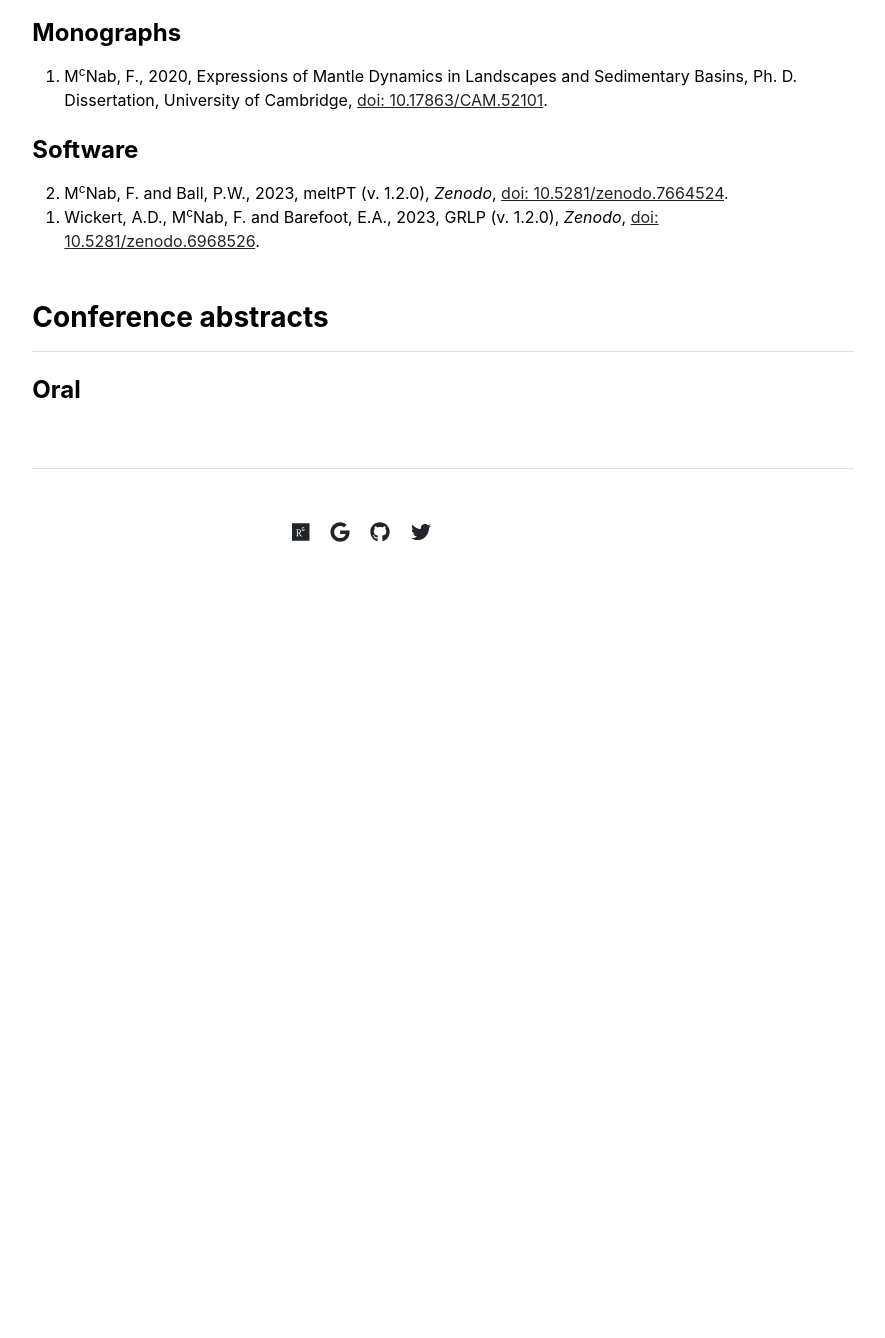
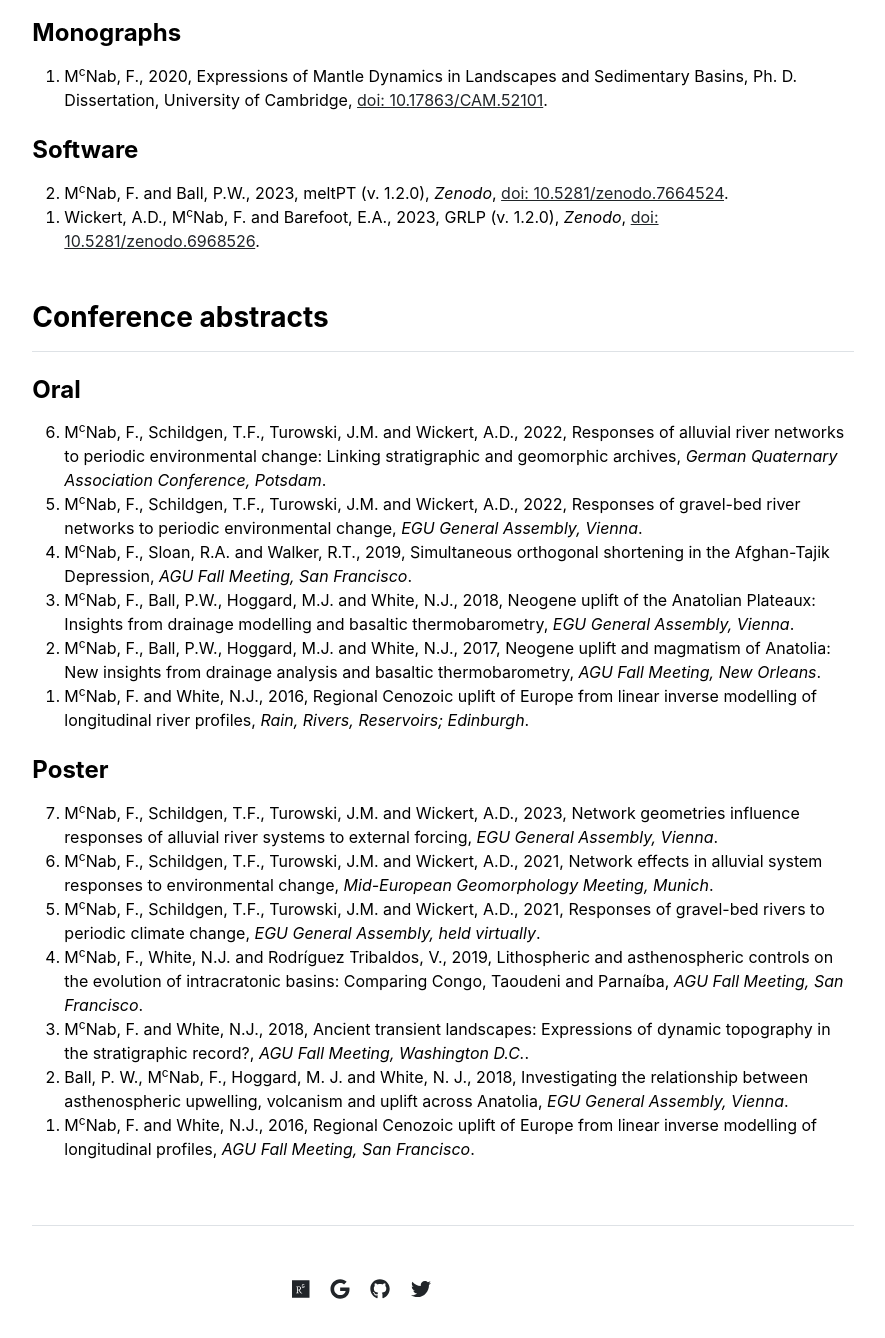
Before and after one commit to fmcnab/fmcnab.github.io, a Jekyll site: the page built from publications.md, in a window 1280 px wide and 1400 px high, scrolled down 609 px. Shown: the top 1338 px of the window, without its empty margins (197-1082 px from the left). Built offline with Jekyll 4.4.1, drawn with Linux system fonts in a browser that asks for light colours; before the commit the page ends 1252 px from its top, so only the background shows below that; some of the changed text lies outside the part shown.

Commit message:
Adding conference abstracts.

```diff
--- a/_data/publications.yml
+++ b/_data/publications.yml
@@ -7,8 +7,8 @@ peer_reviewed:
 - {names: 'M<sup>c</sup>Nab, F. and Ball, P. W.', year: '2023', title: 'meltPT: A Python package for basaltic whole-rock thermobarometric analysis with application to Hawai&#x02BB;i', journal: 'Volcanica', vol: '6', num: '1', pages: '63&ndash;76', doi: '10.30909/vol.06.01.6376', url: 'https://doi.org/10.30909/vol.06.01.6376'}
 - {names: 'M<sup>c</sup>Nab, F. and White, N. J.', year: '2022', title: 'Geodynamic significance of a buried transient Carboniferous landscape', journal: 'GSA Bulletin', vol: '134', num: '5&ndash;6', pages: '1,180&ndash;1,201', doi: '10.1130/B36002.1', url: 'https://doi.org/10.1130/B36002.1'}
 - {names: 'M<sup>c</sup>Nab, F., Sloan, R. A. and Walker, R. T.', year: '2019', title: 'Simultaneous orthogonal shortening in the Afghan-Tajik Depression', journal: 'Geology', vol: '47', num: '9', pages: '862&ndash;866', doi: '10.1130/G46090.1', url: 'https://doi.org/10.1130/G46090.1'}
-- {names: 'M<sup>c</sup>Nab, F., Ball, P. W., Hoggard, M. J. and White, N. J.', year: '2019', title: 'Reply to &ldquo;Geochemical characteristics of Anatolian basalts: Comment on &lsquo;Neogene uplift and magmatism of Anatolia: Insights from drainage analysis and basaltic geochemistry&rsquo; by M<sup>c</sup>Nab et al.&rdquo;', journal: 'Geochemsitry, Geophysics, Geosystems', vol: '20', num: '1', pages: '542&ndash;544', doi: '10.1029/2018GC008034', url: 'https://doi.org/10.1029/2018GC008034'}
-- {names: 'M<sup>c</sup>Nab, F., Ball, P. W., Hoggard, M. J. and White, N. J.', year: '2018', title: 'Neogene uplift and magmatism of Anatolia: Insights from drainage analysis and basaltic geochemistry', journal: 'Geochemsitry, Geophysics, Geosystems', vol: '19', num: '1', pages: '175&ndash;213', doi: '10.1002/2017GC007251', url: 'https://doi.org/10.1002/2017GC007251'}
+- {names: 'M<sup>c</sup>Nab, F., Ball, P. W., Hoggard, M. J. and White, N. J.', year: '2019', title: 'Reply to &ldquo;Geochemical characteristics of Anatolian basalts: Comment on &lsquo;Neogene uplift and magmatism of Anatolia: Insights from drainage analysis and basaltic geochemistry&rsquo; by M<sup>c</sup>Nab et al.&rdquo;', journal: 'Geochemistry, Geophysics, Geosystems', vol: '20', num: '1', pages: '542&ndash;544', doi: '10.1029/2018GC008034', url: 'https://doi.org/10.1029/2018GC008034'}
+- {names: 'M<sup>c</sup>Nab, F., Ball, P. W., Hoggard, M. J. and White, N. J.', year: '2018', title: 'Neogene uplift and magmatism of Anatolia: Insights from drainage analysis and basaltic geochemistry', journal: 'Geochemistry, Geophysics, Geosystems', vol: '19', num: '1', pages: '175&ndash;213', doi: '10.1002/2017GC007251', url: 'https://doi.org/10.1002/2017GC007251'}
 
 monographs:
 - {names: 'M<sup>c</sup>Nab, F.', year: '2020', title: 'Expressions of Mantle Dynamics in Landscapes and Sedimentary Basins', description: 'Ph. D. Dissertation, University of Cambridge', doi: '10.17863/CAM.52101', url: 'https://doi.org/10.17863/CAM.52101'}
@@ -16,3 +16,20 @@ monographs:
 software:
 - {names: 'M<sup>c</sup>Nab, F. and Ball, P.W.', year: '2023', title: 'meltPT (v. 1.2.0)', publisher: 'Zenodo', doi: '10.5281/zenodo.7664524', url: 'https://doi.org/10.5281/zenodo.7664524'}
 - {names: 'Wickert, A.D., M<sup>c</sup>Nab, F. and Barefoot, E.A.', year: '2023', title: 'GRLP (v. 1.2.0)', publisher: 'Zenodo', doi: '10.5281/zenodo.6968526', url: 'https://doi.org/10.5281/zenodo.6968526'}
+
+conference_oral:
+- {names: 'M<sup>c</sup>Nab, F., Schildgen, T.F., Turowski, J.M. and Wickert, A.D.', year: '2022', title: 'Responses of alluvial river networks to periodic environmental change: Linking stratigraphic and geomorphic archives', meeting: 'German Quaternary Association Conference, Potsdam', doi: '10.48440/GFZ.b103-22024', url: 'https://doi.org/10.48440/GFZ.b103-22024'}
+- {names: 'M<sup>c</sup>Nab, F., Schildgen, T.F., Turowski, J.M. and Wickert, A.D.', year: '2022', title: 'Responses of gravel-bed river networks to periodic environmental change', meeting: 'EGU General Assembly, Vienna', doi: '10.5194/egusphere-egu22-11880', url: 'https://doi.org/10.5194/egusphere-egu22-11880'}
+- {names: 'M<sup>c</sup>Nab, F., Sloan, R.A. and Walker, R.T.', year: '2019', title: 'Simultaneous orthogonal shortening in the Afghan-Tajik Depression', meeting: 'AGU Fall Meeting, San Francisco'}
+- {names: 'M<sup>c</sup>Nab, F., Ball, P.W., Hoggard, M.J. and White, N.J.', year: '2018', title: 'Neogene uplift of the Anatolian Plateaux: Insights from drainage modelling and basaltic thermobarometry', meeting: 'EGU General Assembly, Vienna'}
+- {names: 'M<sup>c</sup>Nab, F., Ball, P.W., Hoggard, M.J. and White, N.J.', year: '2017', title: 'Neogene uplift and magmatism of Anatolia: New insights from drainage analysis and basaltic thermobarometry', meeting: 'AGU Fall Meeting, New Orleans'}
+- {names: 'M<sup>c</sup>Nab, F. and White, N.J.', year: '2016', title: 'Regional Cenozoic uplift of Europe from linear inverse modelling of longitudinal river profiles', meeting: 'Rain, Rivers, Reservoirs; Edinburgh'}
+
+conference_poster:
+- {names: 'M<sup>c</sup>Nab, F., Schildgen, T.F., Turowski, J.M. and Wickert, A.D.', year: '2023', title: 'Network geometries influence responses of alluvial river systems to external forcing', meeting: 'EGU General Assembly, Vienna', doi: '10.5194/egusphere-egu23-14815', url: 'https://doi.org/10.5194/egusphere-egu23-14815'}
+- {names: 'M<sup>c</sup>Nab, F., Schildgen, T.F., Turowski, J.M. and Wickert, A.D.', year: '2021', title: 'Network effects in alluvial system responses to environmental change', meeting: 'Mid-European Geomorphology Meeting, Munich'}
+- {names: 'M<sup>c</sup>Nab, F., Schildgen, T.F., Turowski, J.M. and Wickert, A.D.', year: '2021', title: 'Responses of gravel-bed rivers to periodic climate change', meeting: 'EGU General Assembly, held virtually', doi: '10.5194/egusphere-egu21-7904', url: 'https://doi.org/10.5194/egusphere-egu21-7904'}
+- {names: 'M<sup>c</sup>Nab, F., White, N.J. and Rodr&#237;guez Tribaldos, V.', year: '2019', title: 'Lithospheric and asthenospheric controls on the evolution of intracratonic basins: Comparing Congo, Taoudeni and Parna&#237;ba', meeting: 'AGU Fall Meeting, San Francisco'}
+- {names: 'M<sup>c</sup>Nab, F. and White, N.J.', year: '2018', title: 'Ancient transient landscapes: Expressions of dynamic topography in the stratigraphic record&#63', meeting: 'AGU Fall Meeting, Washington D.C.'}
+- {names: 'Ball, P. W., M<sup>c</sup>Nab, F., Hoggard, M. J. and White, N. J.', year: '2018', title: 'Investigating the relationship between asthenospheric upwelling, volcanism and uplift across Anatolia', meeting: 'EGU General Assembly, Vienna'}
+- {names: 'M<sup>c</sup>Nab, F. and White, N.J.', year: '2016', title: 'Regional Cenozoic uplift of Europe from linear inverse modelling of longitudinal profiles', meeting: 'AGU Fall Meeting, San Francisco'}
--- a/_includes/publications.html
+++ b/_includes/publications.html
@@ -26,6 +26,17 @@
       </ol>
       <h3 class="fw-bold border-bottom pb-3 mb-4 mt-5">Conference abstracts</h3>
       <h4 class="fw-bold pb-2 mb-2 mt-4">Oral</h4>
+      <ol reversed>
+      {% for item in site.data.publications.conference_oral %}
+        <li>{{ item.names }}, {{ item.year }}, {{ item.title }}, <i>{{ item.meeting }}</i>.</li>
+      {% endfor %}
+      </ol>
+      <h4 class="fw-bold pb-2 mb-2 mt-4">Poster</h4>
+      <ol reversed>
+      {% for item in site.data.publications.conference_poster %}
+        <li>{{ item.names }}, {{ item.year }}, {{ item.title }}, <i>{{ item.meeting }}</i>.</li>
+      {% endfor %}
+      </ol>
     {% endif %}
   </div>
 </div>
```
